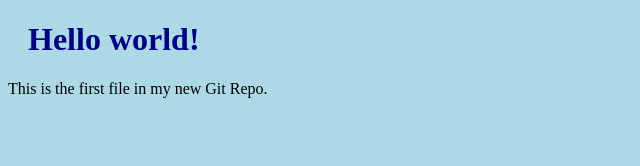
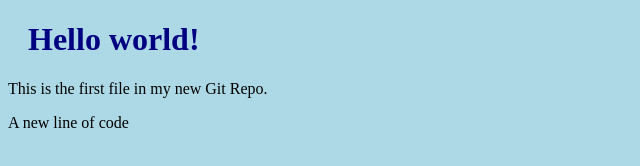
Before and after one commit to bariyoj/git-learning, a plain HTML site: page index.html in a window 1280 px wide. Shown: the whole page, without its empty margins (0-640 px from the left). Drawn offline with Linux system fonts and the light colour scheme.

Commit message:
added a new line

```diff
--- a/index.html
+++ b/index.html
@@ -8,6 +8,6 @@
 
 <h1>Hello world!</h1>
 <p>This is the first file in my new Git Repo.</p>
-
+<p>A new line of code </p>
 </body>
 </html>
```
